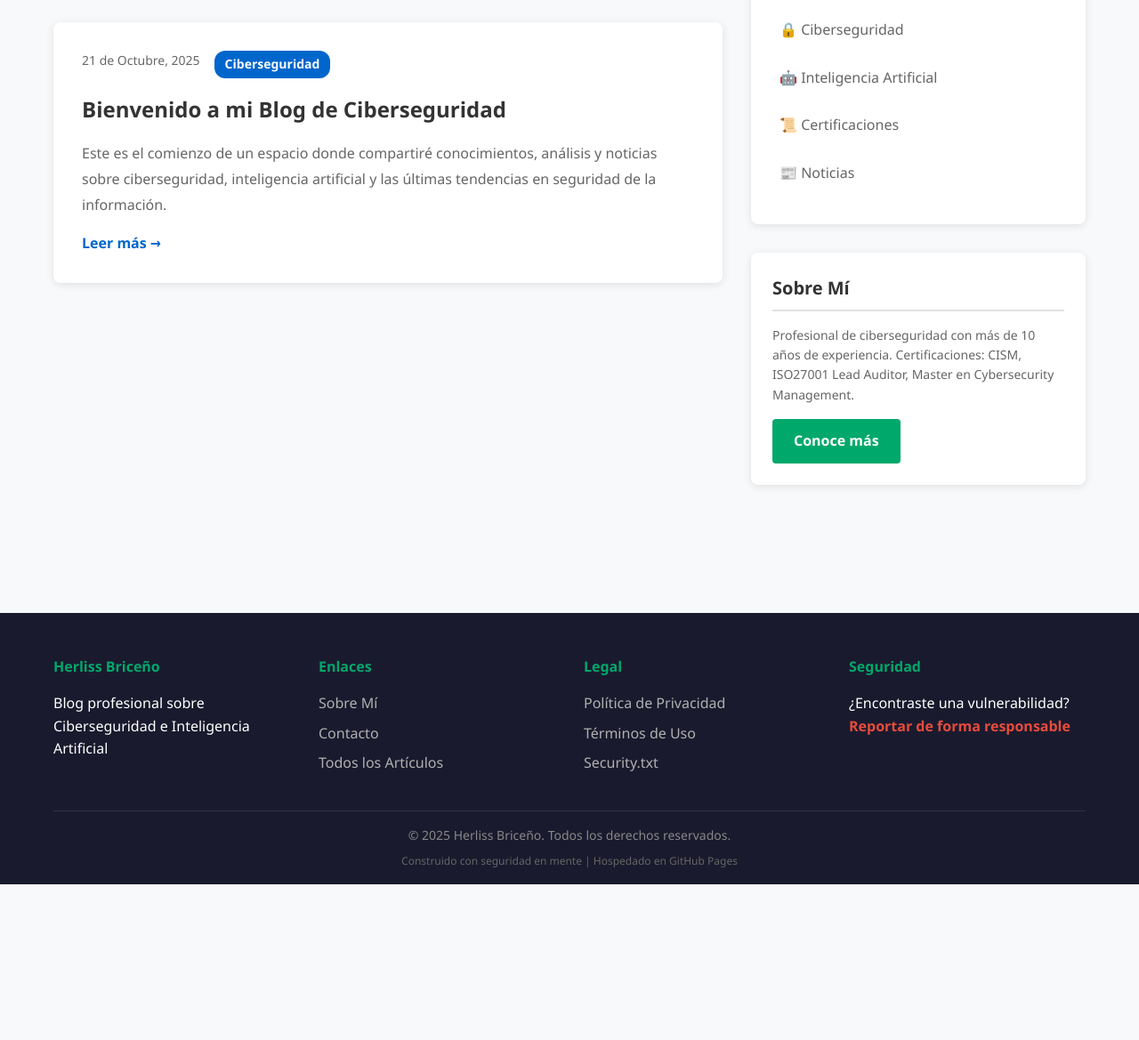
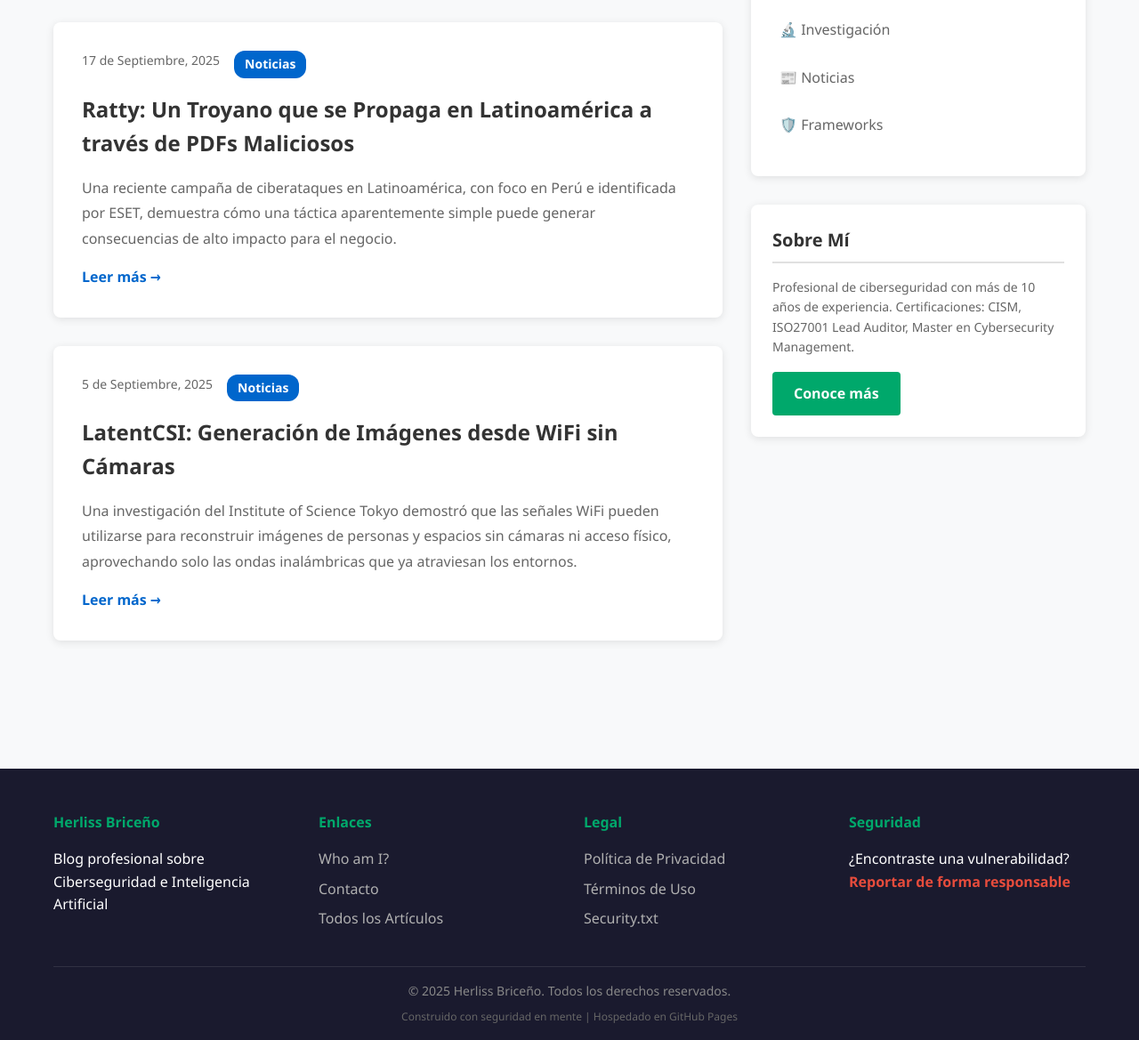
Before and after one commit to Herliss/herliss.github.io, a plain HTML site: page index.html in a window 1280 px wide. Shown: the part 524-1693 px from the top of the page at 89% size. Before the commit the page ends 1518 px from the top, so only its background shows below. Drawn offline with Linux system fonts and the light colour scheme.

Commit message:
fix: actualizar navegación y artículos en index.html

```diff
--- a/index.html
+++ b/index.html
@@ -50,15 +50,15 @@
                 <div class="nav-brand">
                     <a href="/" aria-label="Inicio">
                         <h1>Herliss Briceño</h1>
-                        <p class="tagline">Seguridad de la Información, Ciberseguridad e IA</p>
+                        <p class="tagline">Ciberseguridad e IA</p>
                     </a>
                 </div>
                 <ul class="nav-menu" role="navigation">
                     <li><a href="/" class="active">Inicio</a></li>
-                    <li><a href="/categories/ciberseguridad.html">Ciberseguridad</a></li>
-                    <li><a href="/categories/inteligencia-artificial.html">IA</a></li>
-                    <li><a href="/categories/certificaciones.html">Certificaciones</a></li>
-                    <li><a href="/about/">Sobre Mí</a></li>
+                    <li><a href="/categories/trabajos-investigacion.html">Investigación</a></li>
+                    <li><a href="/categories/noticias.html">Noticias</a></li>
+                    <li><a href="/categories/frameworks.html">Frameworks</a></li>
+                    <li><a href="/about/">Who am I?</a></li>
                     <li><a href="/contact/">Contacto</a></li>
                 </ul>
                 <button class="menu-toggle" aria-label="Abrir menú" aria-expanded="false">
@@ -74,7 +74,7 @@
     <section class="hero">
         <div class="container">
             <div class="hero-content">
-                <h2>ESTOY EN RAMA DEV</h2>
+                <h2>Bienvenido a mi Blog Profesional</h2>
                 <p class="hero-subtitle">Explorando el mundo de la Ciberseguridad y la Inteligencia Artificial</p>
                 <div class="hero-badges">
                     <span class="badge">CISM Certified</span>
@@ -94,15 +94,23 @@
 
                 <article class="article-card">
                     <div class="article-meta">
-                        <time datetime="2025-10-21">21 de Octubre, 2025</time>
-                        <span class="category">Ciberseguridad</span>
+                        <time datetime="2025-09-17">17 de Septiembre, 2025</time>
+                        <span class="category">Noticias</span>
                     </div>
-                    <h3><a href="/articles/2025/10-octubre/bienvenida.html">Bienvenido a mi Blog de Ciberseguridad</a></h3>
-                    <p>Este es el comienzo de un espacio donde compartiré conocimientos, análisis y noticias sobre ciberseguridad, inteligencia artificial y las últimas tendencias en seguridad de la información.</p>
-                    <a href="/articles/2025/10-octubre/bienvenida.html" class="read-more">Leer más →</a>
+                    <h3><a href="/articles/2025/09-septiembre/ratty-troyano-phishing-pdfs-latinoamerica.html">Ratty: Un Troyano que se Propaga en Latinoamérica a través de PDFs Maliciosos</a></h3>
+                    <p>Una reciente campaña de ciberataques en Latinoamérica, con foco en Perú e identificada por ESET, demuestra cómo una táctica aparentemente simple puede generar consecuencias de alto impacto para el negocio.</p>
+                    <a href="/articles/2025/09-septiembre/ratty-troyano-phishing-pdfs-latinoamerica.html" class="read-more">Leer más →</a>
                 </article>
 
-                <!-- Más artículos se agregarán aquí -->
+                <article class="article-card">
+                    <div class="article-meta">
+                        <time datetime="2025-09-05">5 de Septiembre, 2025</time>
+                        <span class="category">Noticias</span>
+                    </div>
+                    <h3><a href="/articles/2025/09-septiembre/latentcsi-wifi-generacion-imagenes-ia.html">LatentCSI: Generación de Imágenes desde WiFi sin Cámaras</a></h3>
+                    <p>Una investigación del Institute of Science Tokyo demostró que las señales WiFi pueden utilizarse para reconstruir imágenes de personas y espacios sin cámaras ni acceso físico, aprovechando solo las ondas inalámbricas que ya atraviesan los entornos.</p>
+                    <a href="/articles/2025/09-septiembre/latentcsi-wifi-generacion-imagenes-ia.html" class="read-more">Leer más →</a>
+                </article>
 
             </section>
 
@@ -111,10 +119,9 @@
                 <section class="categories-widget">
                     <h3>Categorías</h3>
                     <ul>
-                        <li><a href="/categories/ciberseguridad.html">🔒 Ciberseguridad</a></li>
-                        <li><a href="/categories/inteligencia-artificial.html">🤖 Inteligencia Artificial</a></li>
-                        <li><a href="/categories/certificaciones.html">📜 Certificaciones</a></li>
+                        <li><a href="/categories/trabajos-investigacion.html">🔬 Investigación</a></li>
                         <li><a href="/categories/noticias.html">📰 Noticias</a></li>
+                        <li><a href="/categories/frameworks.html">🛡️ Frameworks</a></li>
                     </ul>
                 </section>
 
@@ -139,7 +146,7 @@
                 <div class="footer-section">
                     <h4>Enlaces</h4>
                     <ul>
-                        <li><a href="/about/">Sobre Mí</a></li>
+                        <li><a href="/about/">Who am I?</a></li>
                         <li><a href="/contact/">Contacto</a></li>
                         <li><a href="/articles/">Todos los Artículos</a></li>
                     </ul>
```
